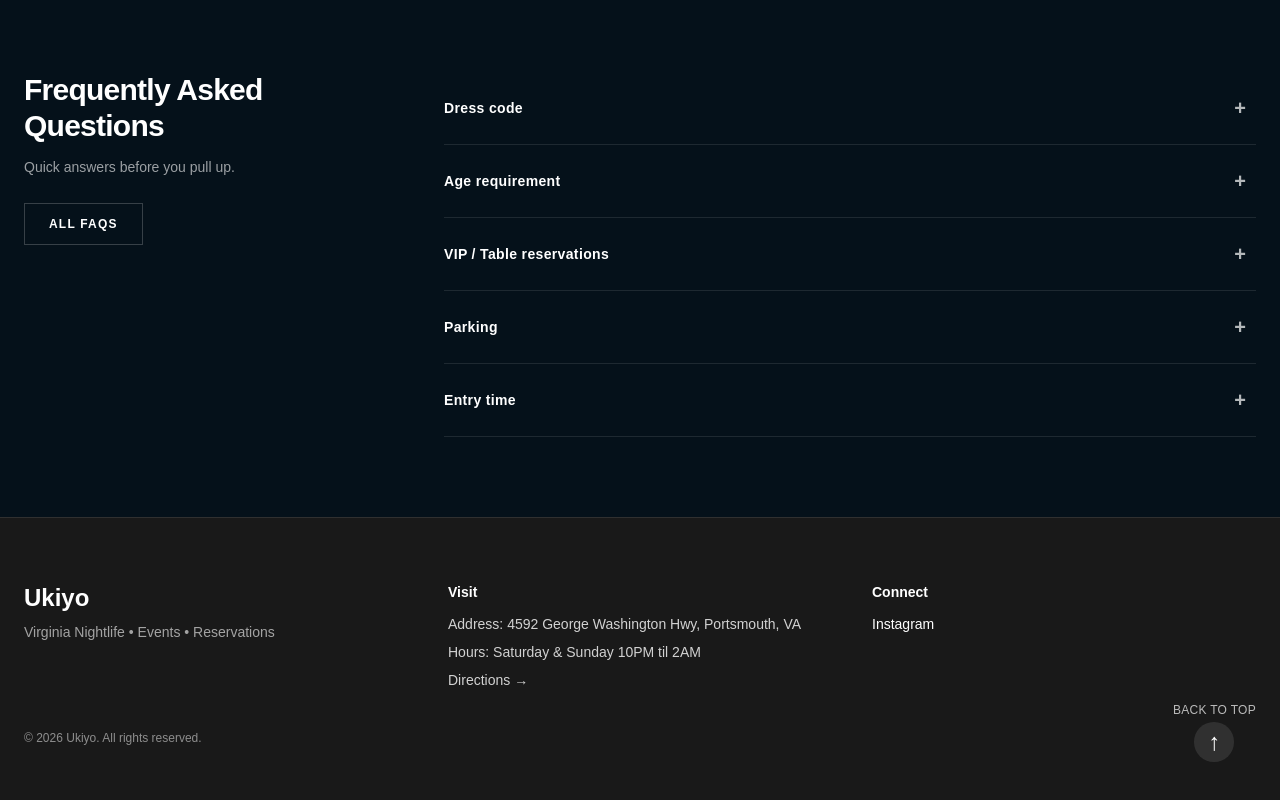
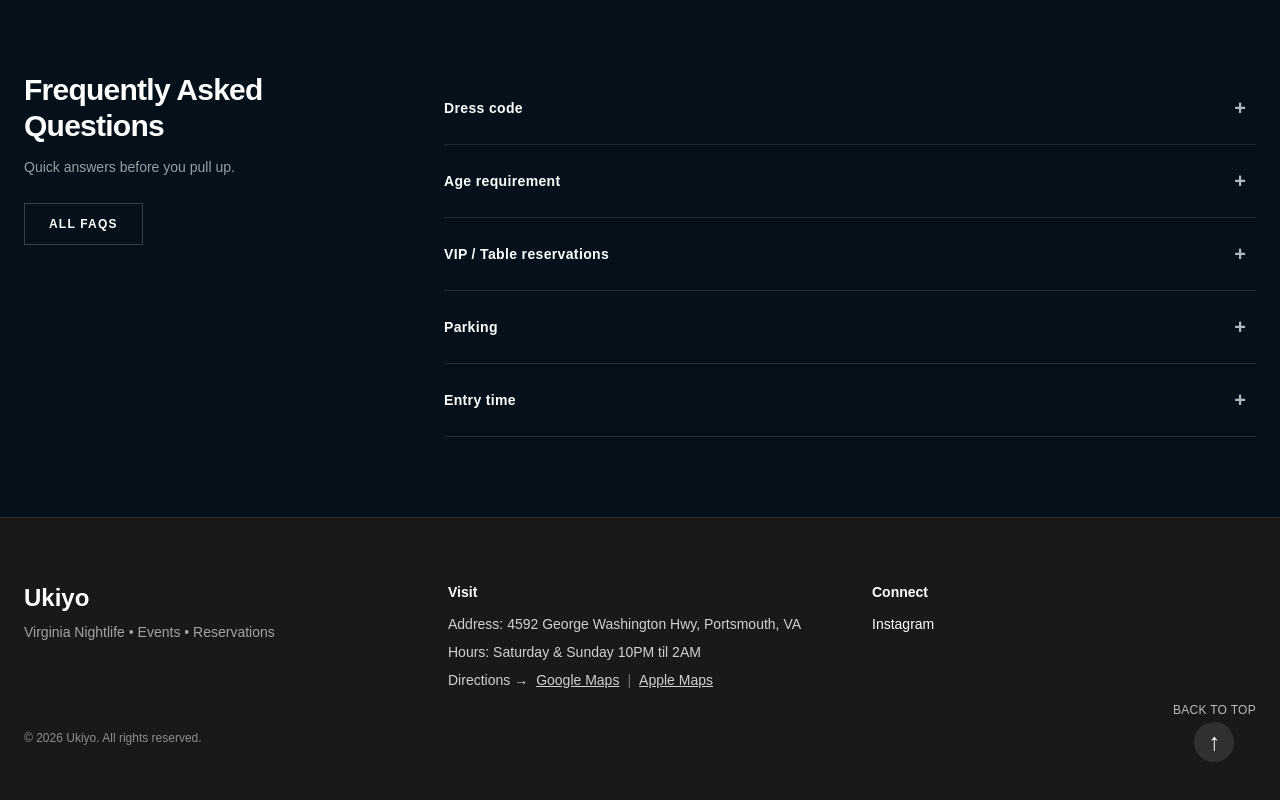
Before and after one commit to demetriusvharvey/Ukiyo-Website, a Next.js app: page / in a window 1280 px wide. Shown: the part 2146-2946 px from the top of the page. Built offline with nearby package versions, Linux system fonts and the light colour scheme; a web font is replaced by a local one.

Commit message:
directions links

```diff
--- a/src/app/layout.tsx
+++ b/src/app/layout.tsx
@@ -26,6 +26,12 @@
   children: React.ReactNode;
 }) {
   const INSTAGRAM_URL = "https://www.instagram.com/ukiyo_virginia/";
+
+  const GOOGLE_MAPS_URL =
+    "https://www.google.com/maps/dir/?api=1&destination=4592+George+Washington+Hwy,+Portsmouth,+VA";
+
+  const APPLE_MAPS_URL =
+    "https://maps.apple.com/directions?destination=Ukiyo+Va%2C+4592+George+Washington+Hwy+Portsmouth%2C+VA++23702+United+States&destination-place-id=IC1D4D0DD38EE3658&mode=driving";
 
   return (
     <html lang="en">
@@ -98,14 +104,27 @@
                     <div>
                       Hours: Saturday & Sunday 10PM til 2AM
                     </div>
-                    <a
-                      href="https://www.google.com/maps/place/Ukiyo+VA"
-                      target="_blank"
-                      rel="noreferrer"
-                      className="hover:text-white"
-                    >
-                      Directions →
-                    </a>
+
+                    <div className="flex items-center gap-2">
+                      <span>Directions →</span>
+                      <a
+                        href={GOOGLE_MAPS_URL}
+                        target="_blank"
+                        rel="noreferrer"
+                        className="hover:text-white underline"
+                      >
+                        Google Maps
+                      </a>
+                      <span className="text-white/40">|</span>
+                      <a
+                        href={APPLE_MAPS_URL}
+                        target="_blank"
+                        rel="noreferrer"
+                        className="hover:text-white underline"
+                      >
+                        Apple Maps
+                      </a>
+                    </div>
                   </div>
                 </div>
 
```
